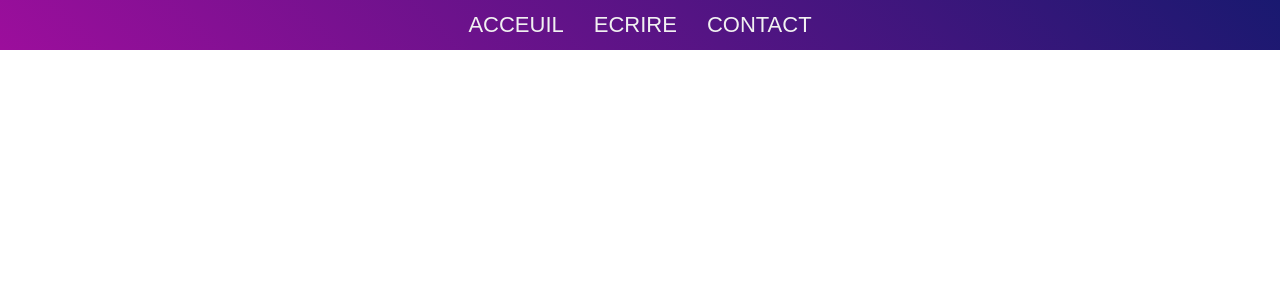
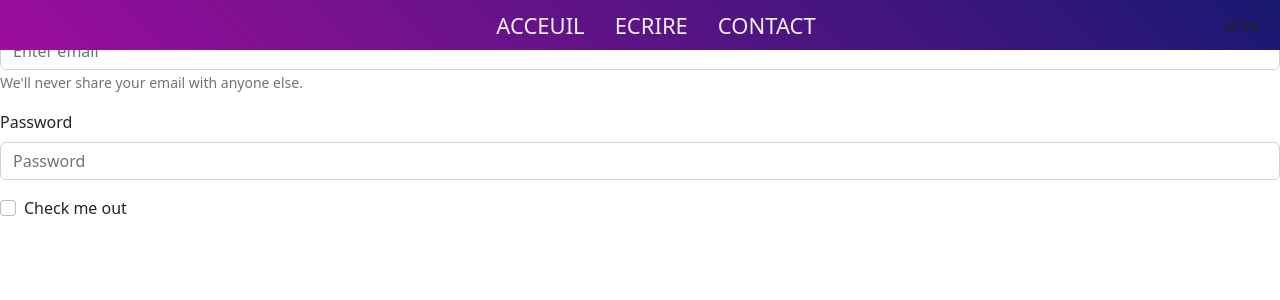
Before and after one commit to frederick486/Groupomania, a React (Create React App) app in the folder frontend/: page /login in a window 1280 px wide. Shown: the top 300 px of the page. Built offline with nearby package versions, Linux system fonts and the light colour scheme.

Commit message:
mise en place page login

```diff
--- a/frontend/package.json
+++ b/frontend/package.json
@@ -7,6 +7,7 @@
     "@testing-library/react": "^13.4.0",
     "@testing-library/user-event": "^13.5.0",
     "bootstrap": "^5.2.2",
+    "node-sass": "^7.0.3",
     "react": "^18.2.0",
     "react-bootstrap": "^2.5.0",
     "react-dom": "^18.2.0",
--- a/frontend/src/App.js
+++ b/frontend/src/App.js
@@ -5,12 +5,15 @@
 import AddArticle from './Containers/AddArticle/AddArticle'
 import Contact from './Containers/Contact/Contact'
 import Article from './Containers/Article/Article'
+import Login from './Components/Login/Login'
 
 function App() {
   return (
     <>
       <Navbar />
+      {/* <Login /> */}
       <Routes>
+          <Route path='/login' element={<Login />}/>
           <Route path='/' element={<Home />}/>
           <Route path='/ecrire' element={<AddArticle />}/>
           <Route path='/contact' element={<Contact />}/>
--- /dev/null
+++ b/frontend/src/Components/Login/Login.css
@@ -0,0 +1,4 @@
+.login-container {
+    display: flex;
+    flex-direction: column;
+}
--- /dev/null
+++ b/frontend/src/Components/Login/Login.js
@@ -0,0 +1,32 @@
+import Button from 'react-bootstrap/Button';
+import Form from 'react-bootstrap/Form';
+
+import 'bootstrap/dist/css/bootstrap.min.css';
+import './Login.css';
+
+function BasicExample() {
+  return (
+    <Form className='login-container'>
+      <Form.Group className="mb-3" controlId="formBasicEmail">
+        <Form.Label>Email address</Form.Label>
+        <Form.Control type="email" placeholder="Enter email" />
+        <Form.Text className="text-muted">
+          We'll never share your email with anyone else.
+        </Form.Text>
+      </Form.Group>
+
+      <Form.Group className="mb-3" controlId="formBasicPassword">
+        <Form.Label>Password</Form.Label>
+        <Form.Control type="password" placeholder="Password" />
+      </Form.Group>
+      <Form.Group className="mb-3" controlId="formBasicCheckbox">
+        <Form.Check type="checkbox" label="Check me out" />
+      </Form.Group>
+      <Button variant="primary" type="submit">
+        Submit
+      </Button>
+    </Form>
+  );
+}
+
+export default BasicExample;
--- a/frontend/src/Components/Navbar/Navbar.css
+++ b/frontend/src/Components/Navbar/Navbar.css
@@ -1,5 +1,6 @@
 nav {
     position: fixed;
+    z-index: 1;
     top: 0;
     width: 100%;
     height: 50px;
```
Also changed, not shown: 1 other file (tests, documents, lock files or other folders).
